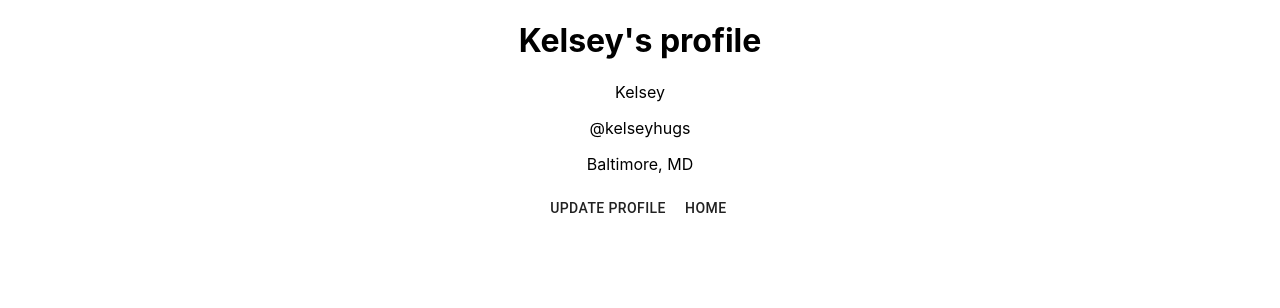
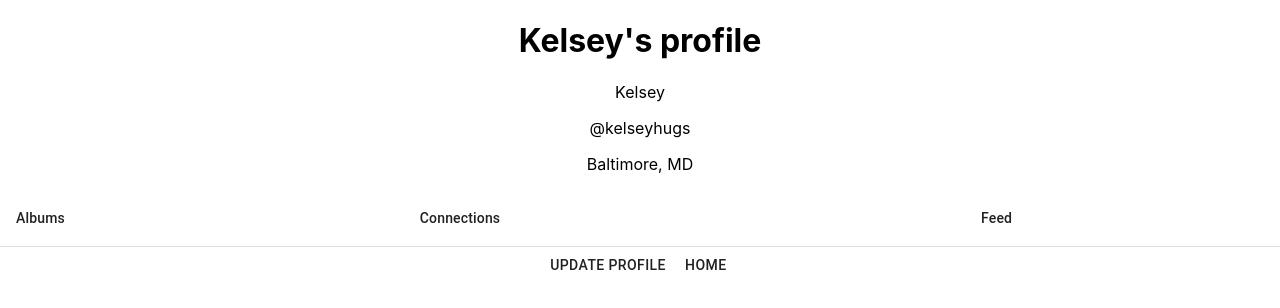
Before and after one commit to kelbri10/Connected-A-Social-Network, a React (Create React App) app in the folder client/: page / in a window 1280 px wide. Shown: the top 308 px of the page. Built offline with nearby package versions, Linux system fonts and the light colour scheme.

Commit message:
adds profile table test to main profile.tsx

```diff
--- a/client/src/components/Profile.tsx
+++ b/client/src/components/Profile.tsx
@@ -2,6 +2,7 @@ import React, { FC } from 'react';
 import { createStyles, makeStyles, Theme } from '@material-ui/core/styles';
 import { Button } from '@material-ui/core';
 import Box from '@material-ui/core/Box';
+import ProfileTable from './ProfileTable';
 
 
 const DisplayProfile: FC = () => {
@@ -18,6 +19,7 @@ const DisplayProfile: FC = () => {
             </div>
 
             {/* insert table here to display connections, albums, home page*/}
+            <ProfileTable />
 
             <Button>Update Profile</Button>
             <Button>Home</Button>
--- a/client/src/components/ProfileTable.tsx
+++ b/client/src/components/ProfileTable.tsx
@@ -25,3 +25,5 @@ const ProfileTable: FC = () => {
         </TableContainer>
     )
 }
+
+export default ProfileTable;
```
